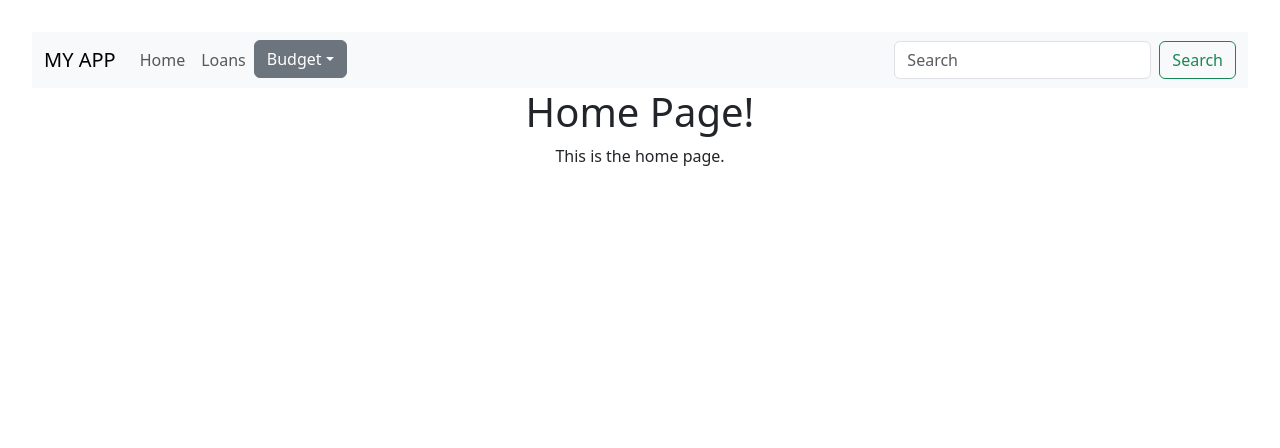
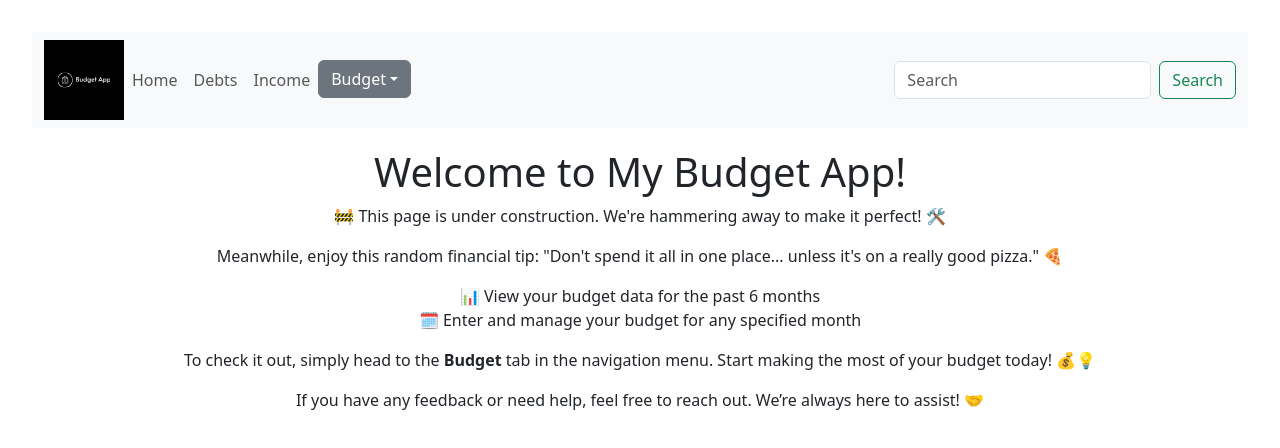
Before and after one commit to Dagi-G/budgeting-app-AWS_Deployed-, a React (Vite) app in the folder my-budget-app/: page /home in a window 1280 px wide. Shown: the top 448 px of the page. Built offline with nearby package versions, Linux system fonts and the light colour scheme; no server answers.

Commit message:
Added more info on components that are being worked on

```diff
--- a/my-budget-app/src/App.jsx
+++ b/my-budget-app/src/App.jsx
@@ -10,6 +10,8 @@ import Budget from './components/budget.jsx';
 import Home from './components/Home.jsx';
 import moment from 'moment';
 import AddBudget from './components/addBudget.jsx';
+import Income from './components/Income.jsx';
+import logo from './../public/budget-app.svg';
 
 function App() {
   const NextMonth = moment().add(1,'months').format('MMMM');
@@ -23,7 +25,7 @@ function App() {
     <Router>
       <nav className="navbar navbar-expand-lg bg-body-tertiary">
         <div className="container-fluid">
-          <a className="navbar-brand" href="#">MY APP</a>
+          <img src = {logo} style={{ height: '80px', width: 'auto' }} />
           <button className="navbar-toggler" type="button" data-bs-toggle="collapse" data-bs-target="#navbarSupportedContent" aria-controls="navbarSupportedContent" aria-expanded="false" aria-label="Toggle navigation">
             <span className="navbar-toggler-icon"></span>
           </button>
@@ -35,7 +37,11 @@ function App() {
               </li>
 
               <li className="nav-item">
-                <Link className="nav-link" to='loans'>Loans</Link>
+                <Link className="nav-link" to='loans'>Debts</Link>
+              </li>
+
+              <li className="nav-item">
+                <Link className="nav-link" to='income'>Income</Link>
               </li>
 
               <li>
@@ -83,6 +89,7 @@ function App() {
       <Routes>
         <Route path="loans" Component={Loans} />
         <Route path="budget" Component={Budget} />
+        <Route path="income" Component={Income} />
         <Route path="home" Component={Home} />
         <Route path="addBudget" Component={AddBudget} />
       </Routes>
--- a/my-budget-app/src/components/Home.jsx
+++ b/my-budget-app/src/components/Home.jsx
@@ -2,9 +2,16 @@ import React from 'react';
 
 const Home = () => {
   return (
-    <div>
-      <h1>Home Page!</h1>
-      <p>This is the home page.</p>
+    <div style={{ textAlign: 'center', marginTop: '20px' }}>
+      <h1>Welcome to My Budget App!</h1>
+      <p>🚧 This page is under construction. We're hammering away to make it perfect! 🛠️</p>
+      <p>Meanwhile, enjoy this random financial tip: "Don't spend it all in one place... unless it's on a really good pizza." 🍕</p>
+      <ul style={{ listStyleType: 'none', padding: 0 }}>
+        <li>📊 View your budget data for the past 6 months</li>
+        <li>🗓️ Enter and manage your budget for any specified month</li>
+      </ul>
+      <p>To check it out, simply head to the <strong>Budget</strong> tab in the navigation menu. Start making the most of your budget today! 💰💡</p>
+      <p>If you have any feedback or need help, feel free to reach out. We’re always here to assist! 🤝</p>
     </div>
   );
 };
--- /dev/null
+++ b/my-budget-app/src/components/Income.jsx
@@ -0,0 +1,18 @@
+import react from 'react';
+
+const Income = () => (
+    <div style={{ textAlign: 'center', marginTop: '20px' }}>
+        <h1>Income Page</h1>
+        <p>🚧 This page is currently under construction. We're working hard to bring you a fantastic income tracking feature! 🛠️</p>
+        <p>Stay tuned for updates where you'll be able to:</p>
+        <ul style={{ listStyleType: 'none', padding: 0 }}>
+            <li>💵 Track all your income sources</li>
+            <li>📅 View income history and trends</li>
+            <li>🔧 Manage and categorize your earnings</li>
+        </ul>
+        <p>In the meantime, feel free to explore other features or drop us a line if you have any questions. We appreciate your patience and enthusiasm! 🤗</p>
+    </div>
+
+);
+
+export default Income;
--- a/my-budget-app/src/components/Loans.jsx
+++ b/my-budget-app/src/components/Loans.jsx
@@ -2,9 +2,12 @@ import React from 'react';
 
 const Loans = () => {
   return (
-    <div>
-      <h1>Loan Page</h1>
-      <p>This is the loans page.</p>
+    <div style={{ textAlign: 'center', marginTop: '20px' }}>
+      <h1>Debts Page</h1>
+      <p>📈 We're working hard to get this page up and running!</p>
+      <p>In the meantime, remember: "Borrowing money is like dating. It can be a great idea, but choose wisely!" 💸💔</p>
+      <p>Stay tuned for more updates and exciting features coming soon! 🚀</p>
+
     </div>
   );
 };
```
